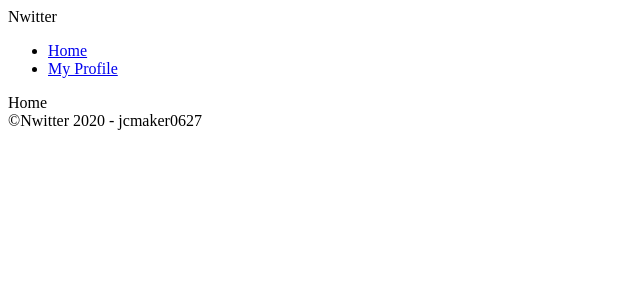
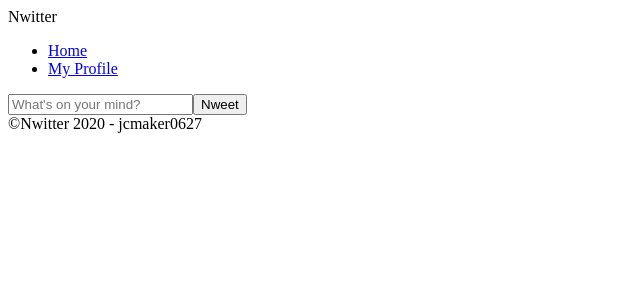
Before and after one commit to jcmaker/nwitter, a React (Create React App) app: page /#/ in a window 1280 px wide. Shown: the top 300 px of the page, without its empty margins (0-640 px from the left). Built offline with nearby package versions, Linux system fonts and the light colour scheme; no server answers; sample sign-in values are in the browser's storage.

Commit message:
Form + database Setup

```diff
--- a/src/fbase.js
+++ b/src/fbase.js
@@ -1,5 +1,6 @@
 import * as firebase from "firebase/app";
 import "firebase/auth";
+import "firebase/database";
 
 const firebaseConfig = {
   apiKey: process.env.REACT_APP_API_KEY,
--- a/src/routes/Home.js
+++ b/src/routes/Home.js
@@ -1,4 +1,29 @@
-import React from "react";
+import React, { useState } from "react";
 
-const Home = () => <span>Home</span>;
+const Home = () => {
+  const [nweet, setNweet] = useState("");
+  const onSubmit = (event) => {
+    event.preventDefault();
+  };
+  const onChange = (event) => {
+    const {
+      target: { value },
+    } = event;
+    setNweet(value);
+  };
+  return (
+    <div>
+      <form onSubmit={onSubmit}>
+        <input
+          value={nweet}
+          onChange={onChange}
+          type="text"
+          placeholder="What's on your mind?"
+          maxLength={120}
+        />
+        <input type="submit" value="Nweet" />
+      </form>
+    </div>
+  );
+};
 export default Home;
```
